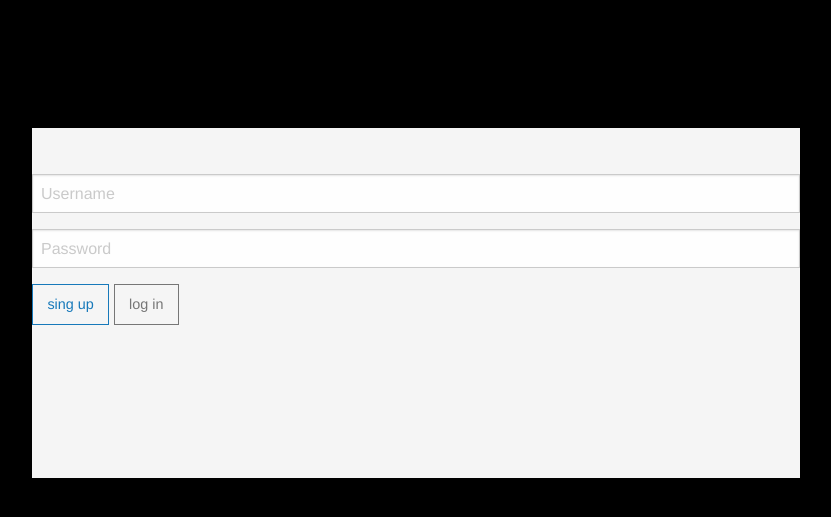
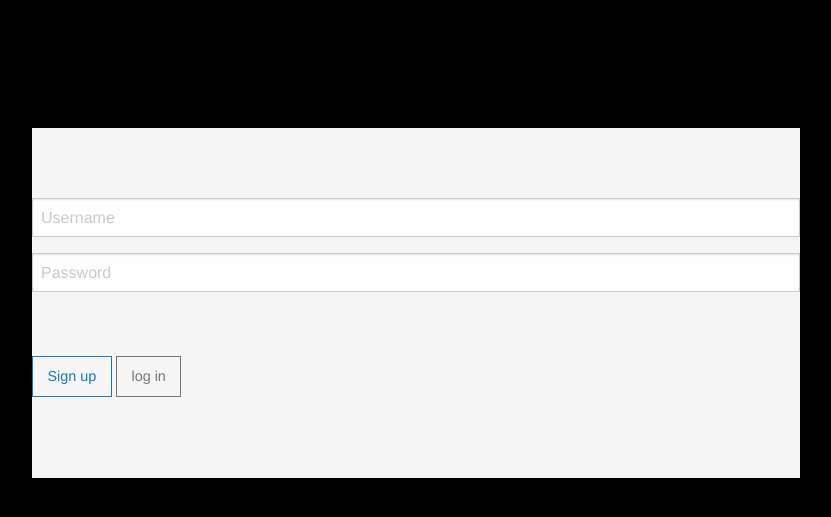
Before and after one commit to BethMwangi/library_system_python, a Flask app: page /login in a window 1280 px wide. Shown: the top 517 px of the page, without its empty margins (224-1055 px from the left). Run offline with Flask 2, Linux system fonts and the light colour scheme; some libraries are stand-ins or nearby versions.

Commit message:
form positioning

```diff
--- a/templates/login.html
+++ b/templates/login.html
@@ -9,28 +9,35 @@
 
 <body>
     <div class="container">
-        <form>
-            <div class="row">
-                <div class="medium-6 columns">
+
+        <div class="row form-label">
+            <div class="medium-2 columns">
+                <br>
+            </div>
+            <div class="medium-8 columns">
+                <form>
                     <label>
                         <input type="text" placeholder="Username">
                     </label>
-                </div>
-            </div>
-            <div class="row">
-                <div class="medium-6 columns">
+
                     <label>
                         <input type="text" placeholder="Password">
                     </label>
+            </div>
+            <div class="medium-2 columns">
+                <br>
+            </div>
+            <div class="row sign">
+                <div class="medium-2 columns">
+                    <br> </div>
+                <div class="medium-8 columns">
+                    <button class="hollow button" href="#">Sign up</button>
+                    <button class="secondary hollow button" href="#">log in</button>
                 </div>
+                <div class="medium-2 columns">
+                    <br> </div>
+
             </div>
-            <div class="row">
-
-                <button class="hollow button" href="#">sing up</button>
-                <button class="secondary hollow button" href="#">log in</button>
-            </div>
-        </form>
-    </div>
 </body>
 
 </html>
```
